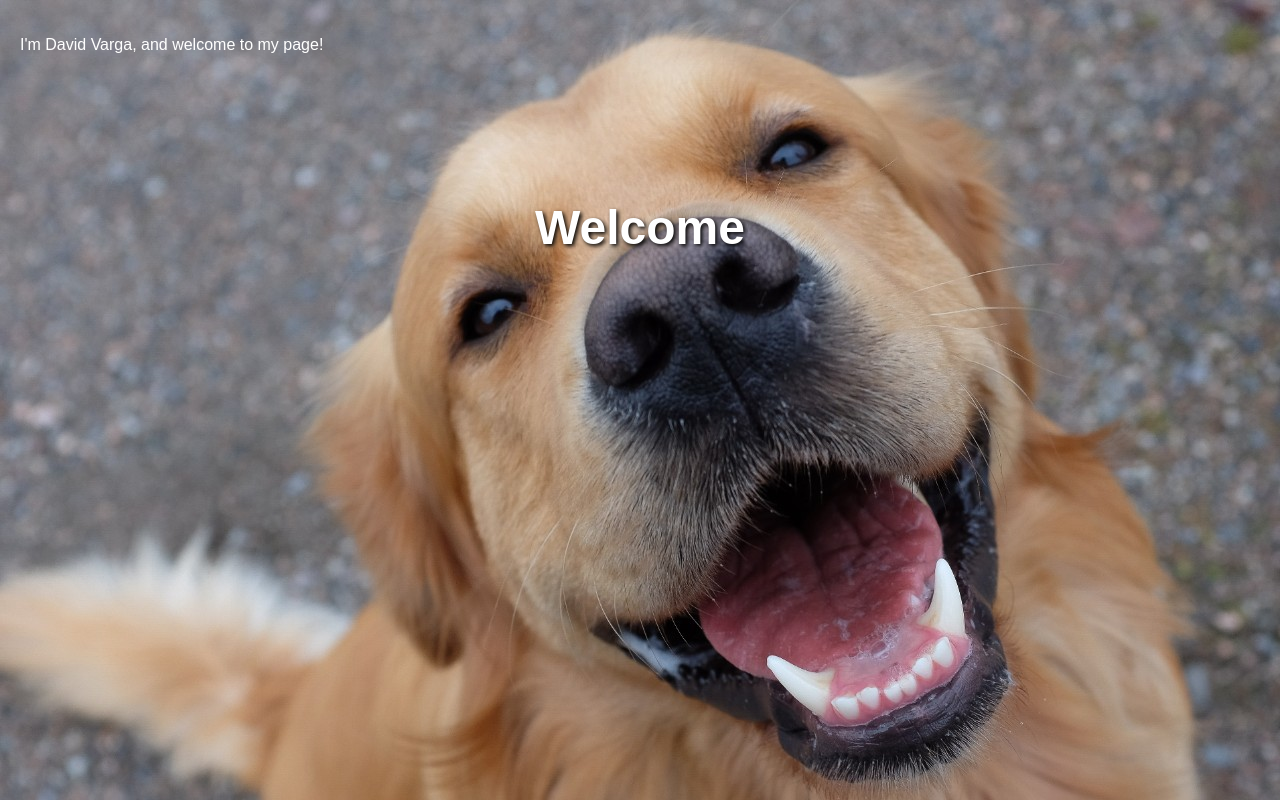
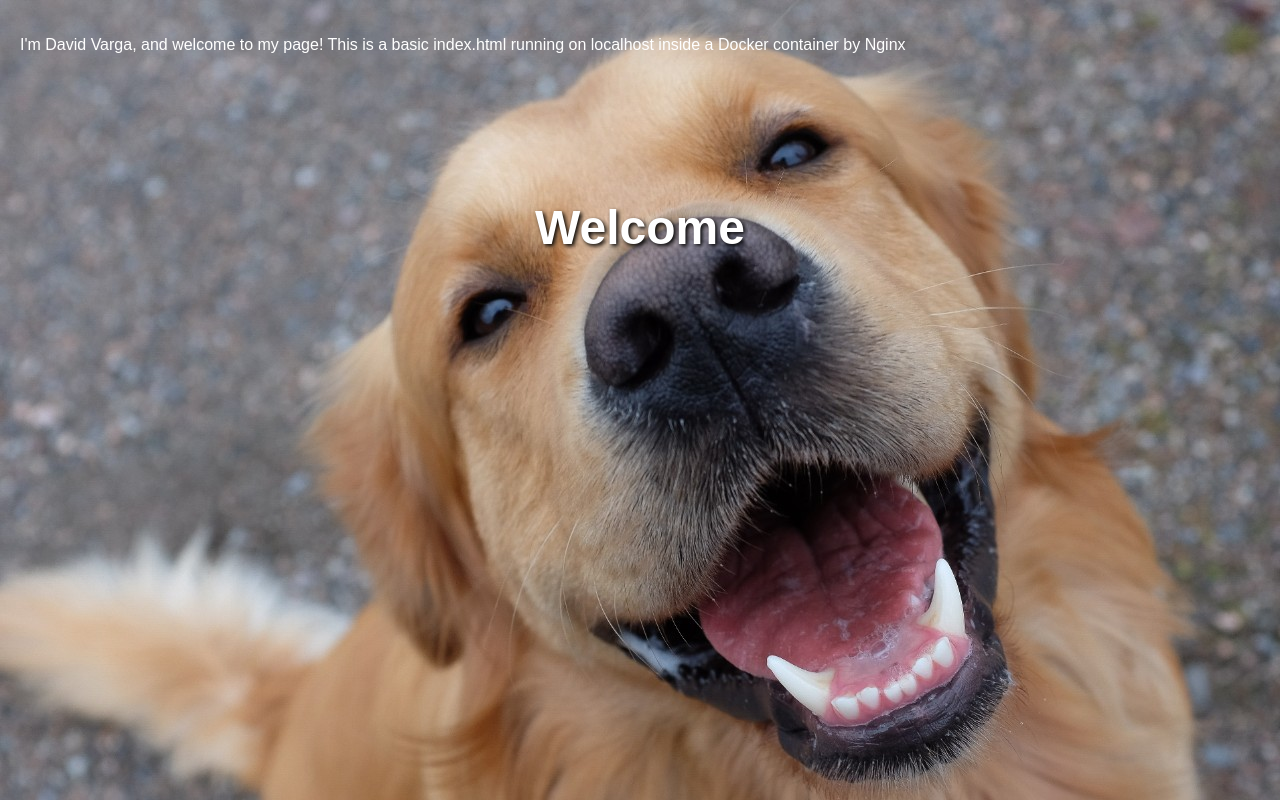
Before and after one commit to vargadavid94/webhosting_vagrant, a plain HTML site: page synced/index.html in a window 1280 px wide. Drawn offline with Linux system fonts and the light colour scheme.

Commit message:
Update index.html

```diff
--- a/synced/index.html
+++ b/synced/index.html
@@ -27,7 +27,8 @@
   </head>
   <body>
     <div class="intro">
-      <p>I'm David Varga, and welcome to my page!</p>
+      <p>I'm David Varga, and welcome to my page!
+This is a basic index.html running on localhost inside a Docker container by Nginx</p>
     </div>
     <h1>Welcome</h1>
   </body>
```
